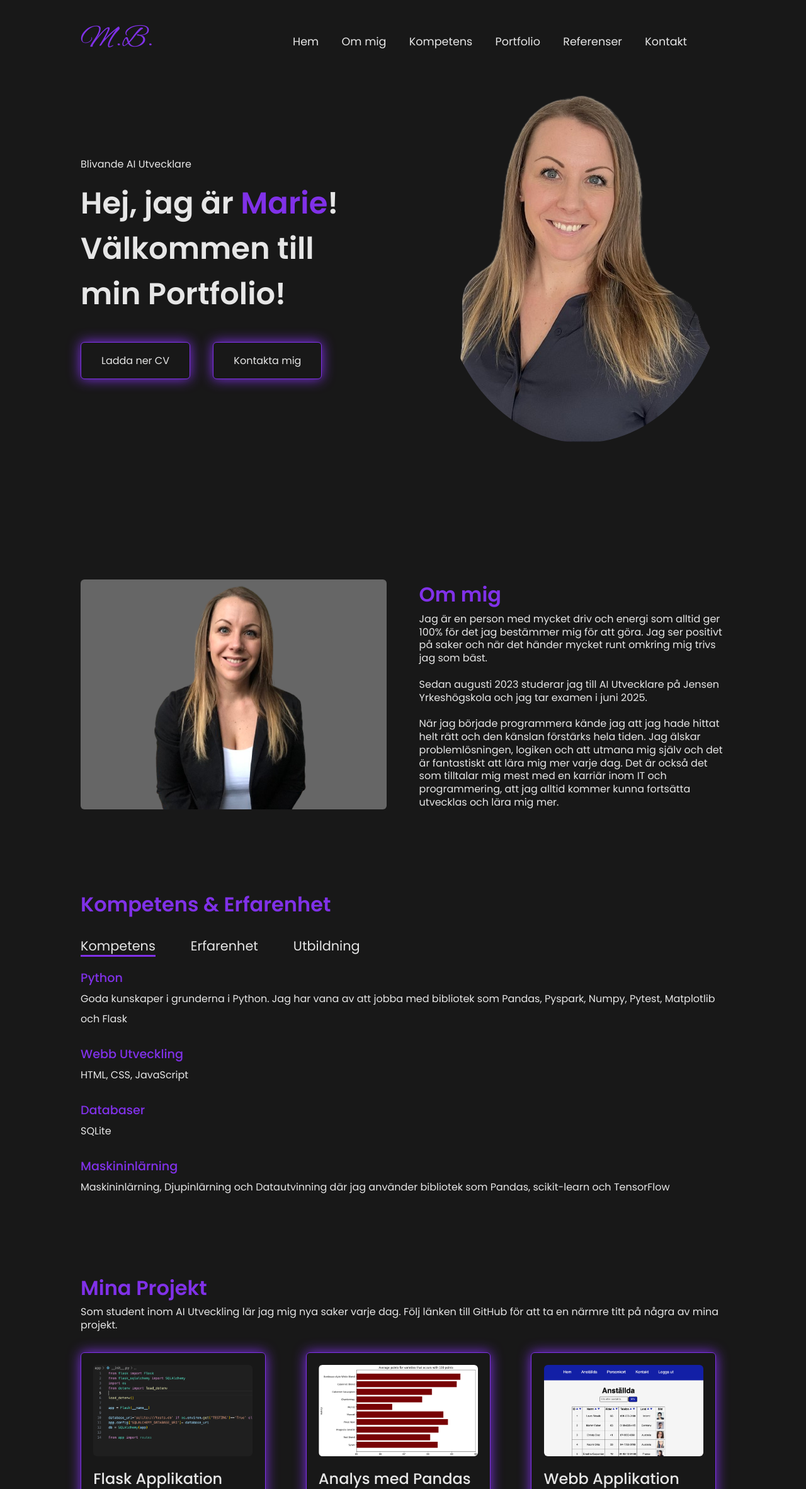
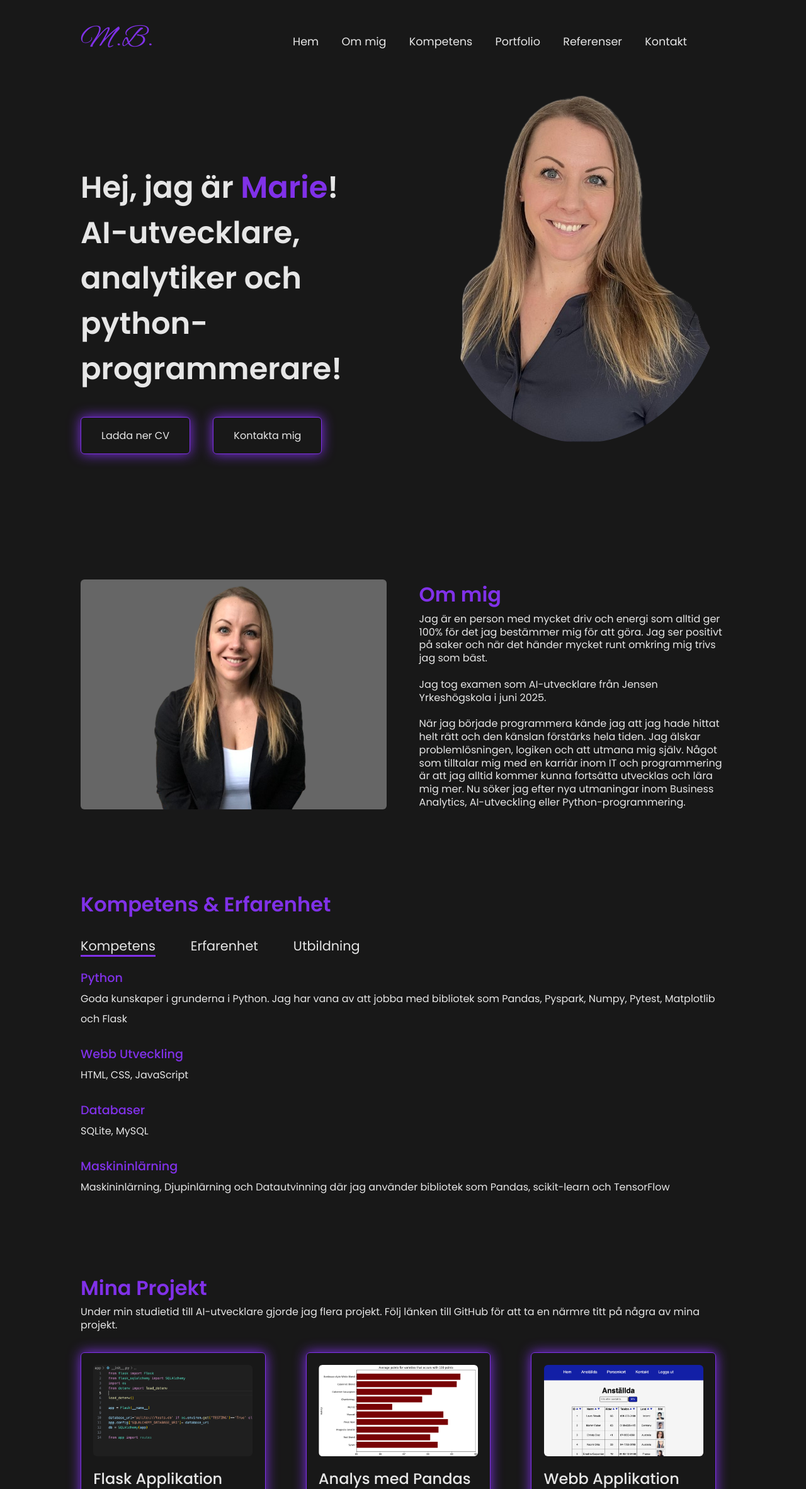
Before and after one commit to mariebayard/Portfolio, a plain HTML site: page index.html in a window 1280 px wide. Shown: the top 2364 px of the page at 63% size. Drawn offline with Linux system fonts and the light colour scheme.

Commit message:
Update index.html
Updated text in index file

```diff
--- a/index.html
+++ b/index.html
@@ -51,8 +51,7 @@
                 <article class="home-article">
                     <div>
                         <div class="profile-text">
-                            <p class="section-p">Blivande AI Utvecklare</p>
-                            <h1>Hej, jag är <span>Marie</span>! <br>Välkommen till min Portfolio!</h1>
+                            <h1>Hej, jag är <span>Marie</span>! <br>AI-utvecklare, analytiker och python-programmerare!</h1>
                         </div>
                         <div class="button-container">
                             <a class="btn btn-cv" href="images/CV Marie Bayard.pdf" download>Ladda ner CV</a>
@@ -73,11 +72,10 @@
                         <h1 class="section-title">Om mig</h1>
                         <p class="section-p">Jag är en person med mycket driv och energi som alltid ger 100% för det jag bestämmer mig för att göra.
                             Jag ser positivt på saker och när det händer mycket runt omkring mig trivs jag som bäst. <br><br>
-                            Sedan augusti 2023 studerar jag till AI Utvecklare på Jensen Yrkeshögskola och jag tar examen
-                            i juni 2025. <br><br>När jag började programmera kände jag att jag hade hittat helt rätt och den känslan
+                            Jag tog examen som AI-utvecklare från Jensen Yrkeshögskola i juni 2025. <br><br>När jag började programmera kände jag att jag hade hittat helt rätt och den känslan
                             förstärks hela tiden. Jag älskar problemlösningen, logiken och att utmana mig
-                            själv och det är fantastiskt att lära mig mer varje dag. Det är också det som tilltalar mig mest med en karriär inom
-                            IT och programmering, att jag alltid kommer kunna fortsätta utvecklas och lära mig mer.
+                            själv. Något som tilltalar mig med en karriär inom
+                            IT och programmering är att jag alltid kommer kunna fortsätta utvecklas och lära mig mer. Nu söker jag efter nya utmaningar inom Business Analytics, AI-utveckling eller Python-programmering.
                         </p>
                     </div>
                 </article>
@@ -97,13 +95,14 @@
                             <ul>
                                 <li><span>Python</span><br>Goda kunskaper i grunderna i Python. Jag har vana av att jobba med bibliotek som Pandas, Pyspark, Numpy, Pytest, Matplotlib och Flask</li>
                                 <li><span>Webb Utveckling</span><br>HTML, CSS, JavaScript</li>
-                                <li><span>Databaser</span><br>SQLite</li>
+                                <li><span>Databaser</span><br>SQLite, MySQL</li>
                                 <li><span>Maskininlärning</span><br>Maskininlärning, Djupinlärning och Datautvinning där jag använder bibliotek som Pandas, scikit-learn och TensorFlow</li>
                             </ul>
                         </div>
                         <div class="tab-content" id="experience">
                             <ul>
-                                <li><span>2019-pågående (tjänstledig)</span><br>Träningsansvarig</li>
+                                <li><span>2019-pågående</span><br>Träningsansvarig</li>
+                                <li><span>2024-2025</span><br>Praktik inom Business Analytics på Fortnox AB</li>
                                 <li><span>2013-2019</span><br>Personlig Tränare</li>
                                 <li><span>2007-2012</span><br>Butiksbiträde, Chark och delikatesser</li>
                                 <li><span>2010-2011</span><br>Sjukgymnast</li>
@@ -111,9 +110,9 @@
                         </div>
                         <div class="tab-content" id="education">
                             <ul>
-                                <li><span>2023-pågående</span><br>Jensen Yrkeshögskola, AI Developer</li>
+                                <li><span>2023-2025</span><br>Jensen Yrkeshögskola, AI Developer, Examen juni 2025</li>
                                 <li><span>2013</span><br>Kungliga Tekniska Högskolan, Högskoleingenjör inom Teknik och Ekonomi, 1 termin</li>
-                                <li><span>2007-2010</span><br>Karolinska Institutet, Sjukgymnastexamen</li>
+                                <li><span>2007-2010</span><br>Karolinska Institutet, Sjukgymnast, Kandidatexamen 2010</li>
                             </ul>
                         </div>
                     </article>
@@ -124,7 +123,7 @@
             <section id="portfolio">
                 <div class="portfolio-container">
                     <h1 class="section-title">Mina Projekt</h1>
-                    <p class="section-p"> Som student inom AI Utveckling lär jag mig nya saker varje dag. Följ länken till
+                    <p class="section-p"> Under min studietid till AI-utvecklare gjorde jag flera projekt. Följ länken till
                         GitHub för att ta en närmre titt på några av mina projekt.
                     </p>
                     <article class="portfolio-article">
```
